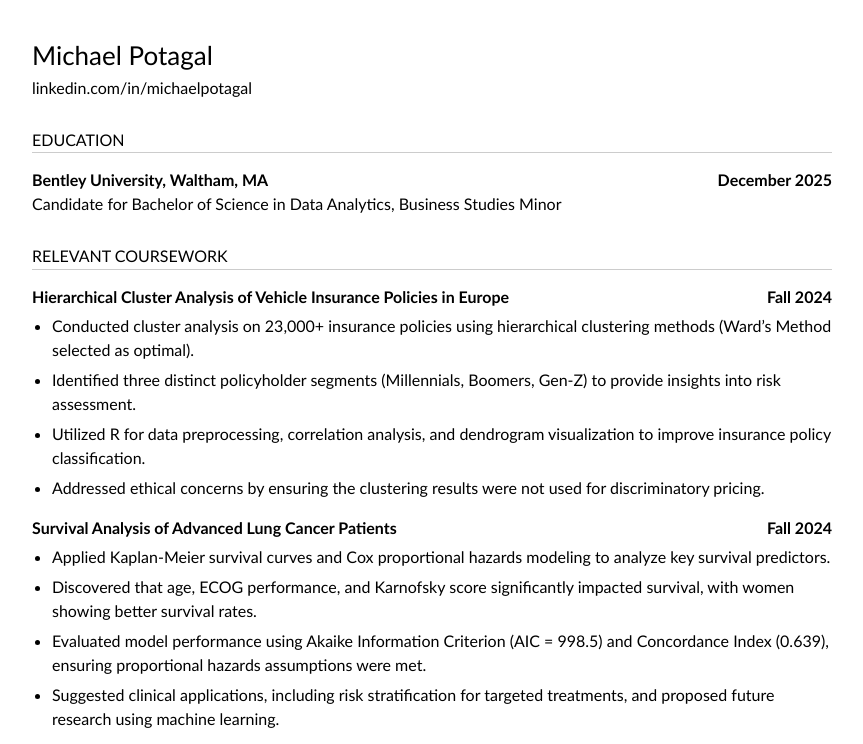
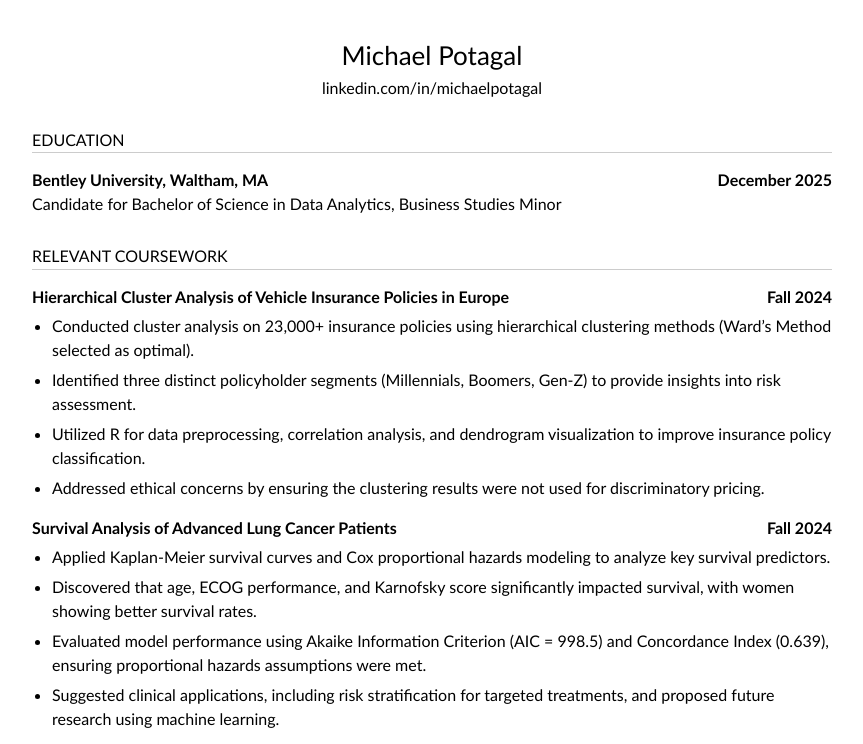
Before and after one commit to mpotagal/mpotagal.github.io, a plain HTML site: page index.html in a window 1280 px wide. Shown: the top 744 px of the page, without its empty margins (208-1071 px from the left). Drawn offline with nearby package versions, Linux system fonts and the light colour scheme.

Commit message:
centered name and linkedin link

```diff
--- a/index.html
+++ b/index.html
@@ -61,8 +61,8 @@
 </head>
 <body>
 
-  <h1>Michael Potagal</h1>
-  <div class="contact">
+  <h1 style="text-align: center;">Michael Potagal </h1>
+  <div style="text-align: center;" class="contact">
     <a href="https://linkedin.com/in/michaelpotagal" target="_blank">linkedin.com/in/michaelpotagal</a>
   </div>
 
```
